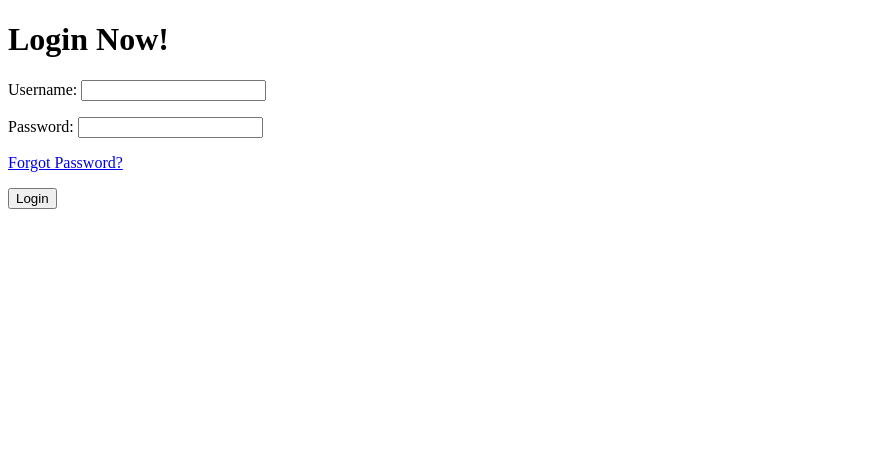
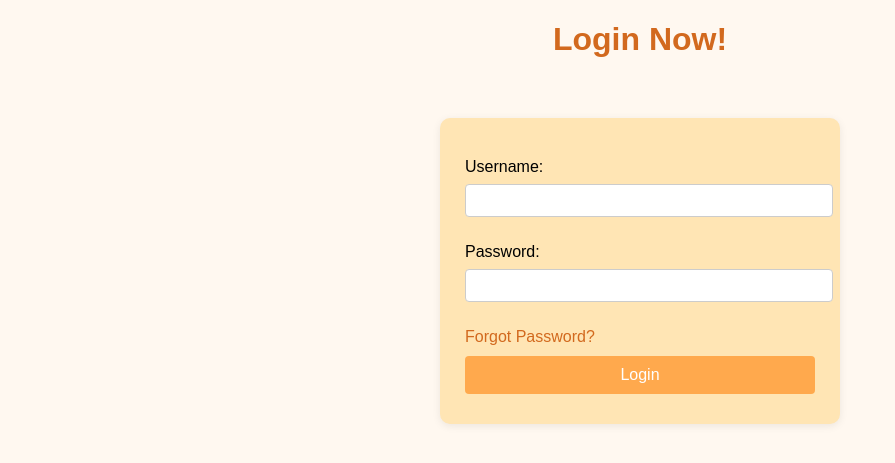
Before and after one commit to ghadiyaharsh/Django, a Django app: page /login/ in a window 1280 px wide. Shown: the top 463 px of the page, without its empty margins (0-895 px from the left). Run offline with Django 5.2, Linux system fonts and the light colour scheme.

Commit message:
add style of login form

```diff
--- a/UserAuthProject/accounts/templates/accounts/login.html
+++ b/UserAuthProject/accounts/templates/accounts/login.html
@@ -3,6 +3,52 @@
 <head>
     <title>Login</title>
     <style>
+        body {
+            background-color: #fff8f0;
+            font-family: Arial, sans-serif;
+        }
+        form {
+            background-color: #ffe5b4;
+            max-width: 350px;
+            margin: 60px auto;
+            padding: 30px 25px;
+            border-radius: 10px;
+            box-shadow: 0 2px 8px rgba(0,0,0,0.08);
+        }
+        h1 {
+            text-align: center;
+            color: #d2691e;
+        }
+        input[type="text"], input[type="password"] {
+            width: 100%;
+            padding: 8px;
+            margin: 8px 0 16px 0;
+            border: 1px solid #ccc;
+            border-radius: 4px;
+        }
+        input[type="submit"] {
+            width: 100%;
+            background-color: #ffa94d;
+            color: #fff;
+            padding: 10px;
+            border: none;
+            border-radius: 4px;
+            font-size: 16px;
+            cursor: pointer;
+        }
+        input[type="submit"]:hover {
+            background-color: #ff8800;
+        }
+        a {
+            color: #d2691e;
+            text-decoration: none;
+        }
+        a:hover {
+            text-decoration: underline;
+        }
+        p {
+            margin: 10px 0;
+        }
     </style>
 </head>
 <body>
```
Also changed, not shown: UserAuthProject/db.sqlite3.
